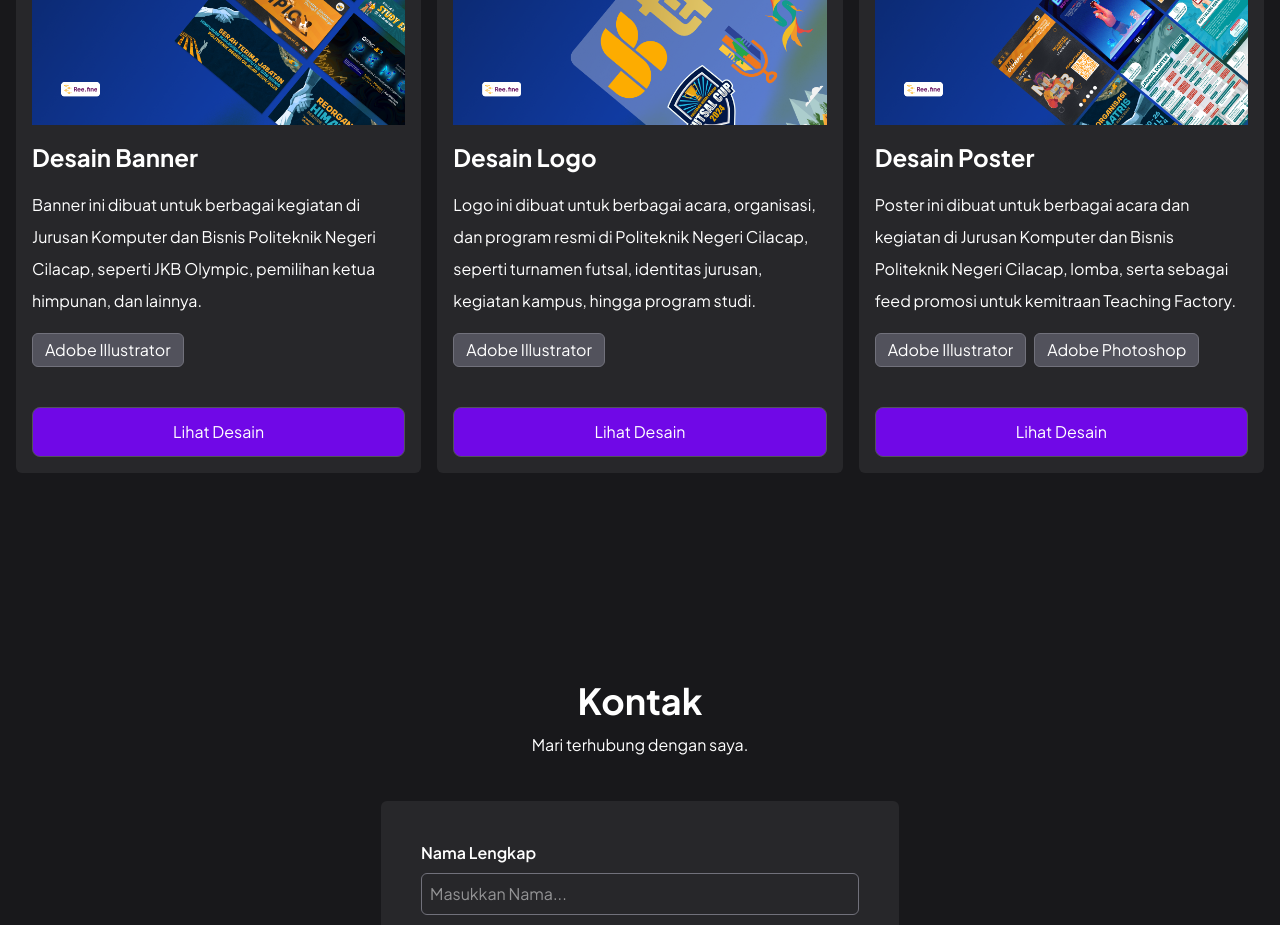
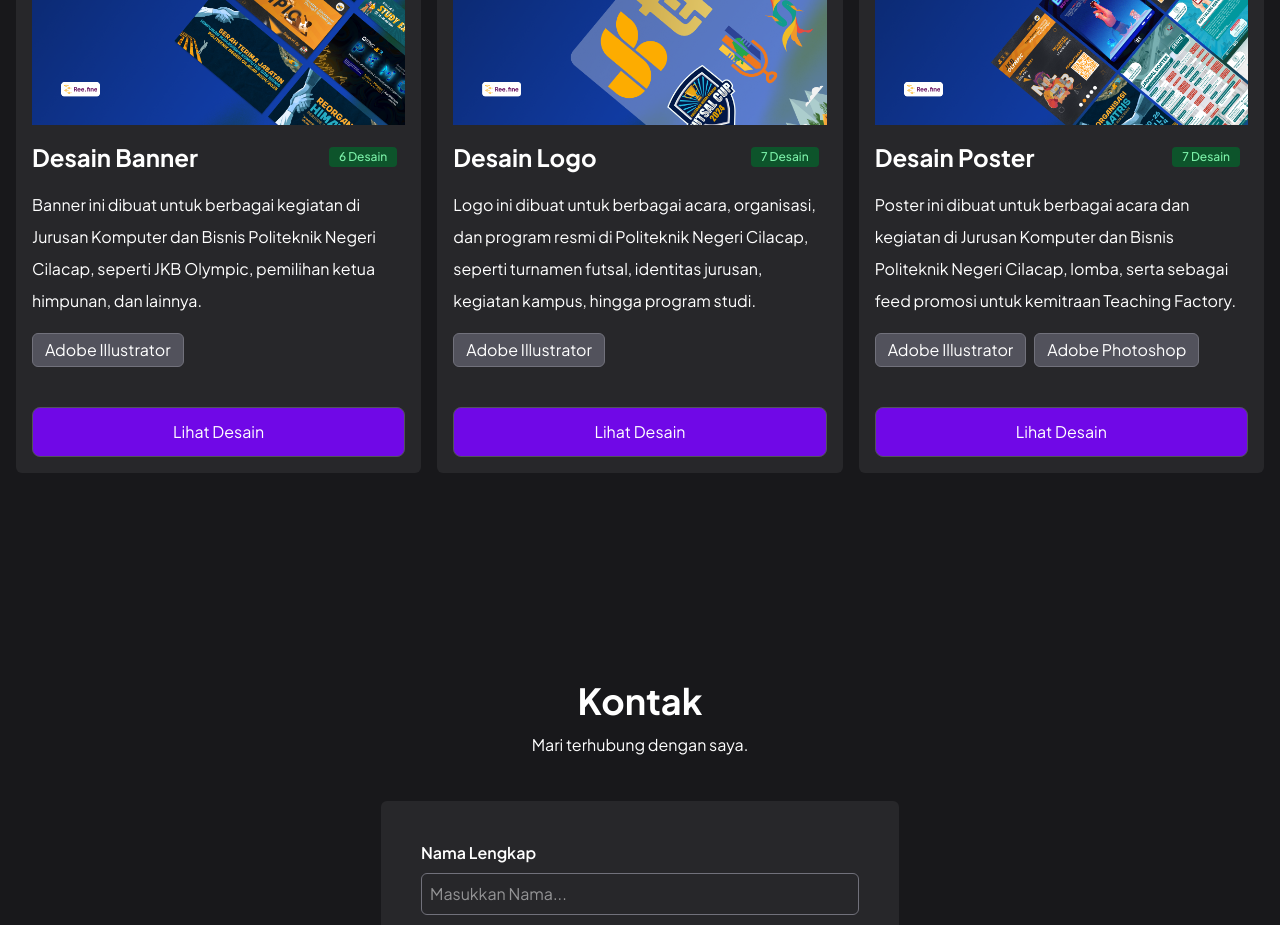
Before and after one commit to Rayhan-Afrizal-Fajri/portfolio, a React (Vite) app: page / in a window 1280 px wide. Shown: the part 2480-3405 px from the top of the page. Built offline with nearby package versions, Linux system fonts and the light colour scheme.

Commit message:
feat: add description to projects

```diff
--- a/src/App.jsx
+++ b/src/App.jsx
@@ -154,7 +154,15 @@ function App() {
             <div key={proyek.id} className="bg-zinc-800 p-4 rounded-md" data-aos="fade-up" data-aos-duration="1000" data-aos-delay={proyek.dad} data-aos-once="true">
               <img src={proyek.gambar} alt="Proyek Image" loading="lazy"/>
               <div>
-                <h1 className="text-2xl font-bold my-4">{proyek.nama}</h1>
+                <div className="flex items-center justify-between">
+                  <h1 className="text-2xl font-bold my-4">{proyek.nama}</h1>
+                  {/* <span className="bg-violet-700 text-white px-3 py-1 rounded-md">{proyek.tipe}</span> */}
+                  {proyek.tipe === "Desain" && proyek.galeri && (
+                    <span className="text-xs font-medium me-2 px-2.5 py-0.5 rounded-sm bg-green-900 text-green-300">
+                      {proyek.galeri.length} {proyek.tipe}
+                    </span>
+                  )}
+                </div>
                 <p className="text-base/loose mb-4">{proyek.desk}</p>
                 <div>
                   {proyek.tools.map((tool, index) => (
@@ -201,9 +209,9 @@ function App() {
                     fill="currentColor"
                     className="size-7">
                     <path
-                        fill-rule="evenodd"
+                        fillRule="evenodd"
                         d="M5.47 5.47a.75.75 0 0 1 1.06 0L12 10.94l5.47-5.47a.75.75 0 1 1 1.06 1.06L13.06 12l5.47 5.47a.75.75 0 1 1-1.06 1.06L12 13.06l-5.47 5.47a.75.75 0 0 1-1.06-1.06L10.94 12 5.47 6.53a.75.75 0 0 1 0-1.06Z"
-                        clip-rule="evenodd"/>
+                        clipRule="evenodd"/>
                   </svg>
                 </button>
 
```
